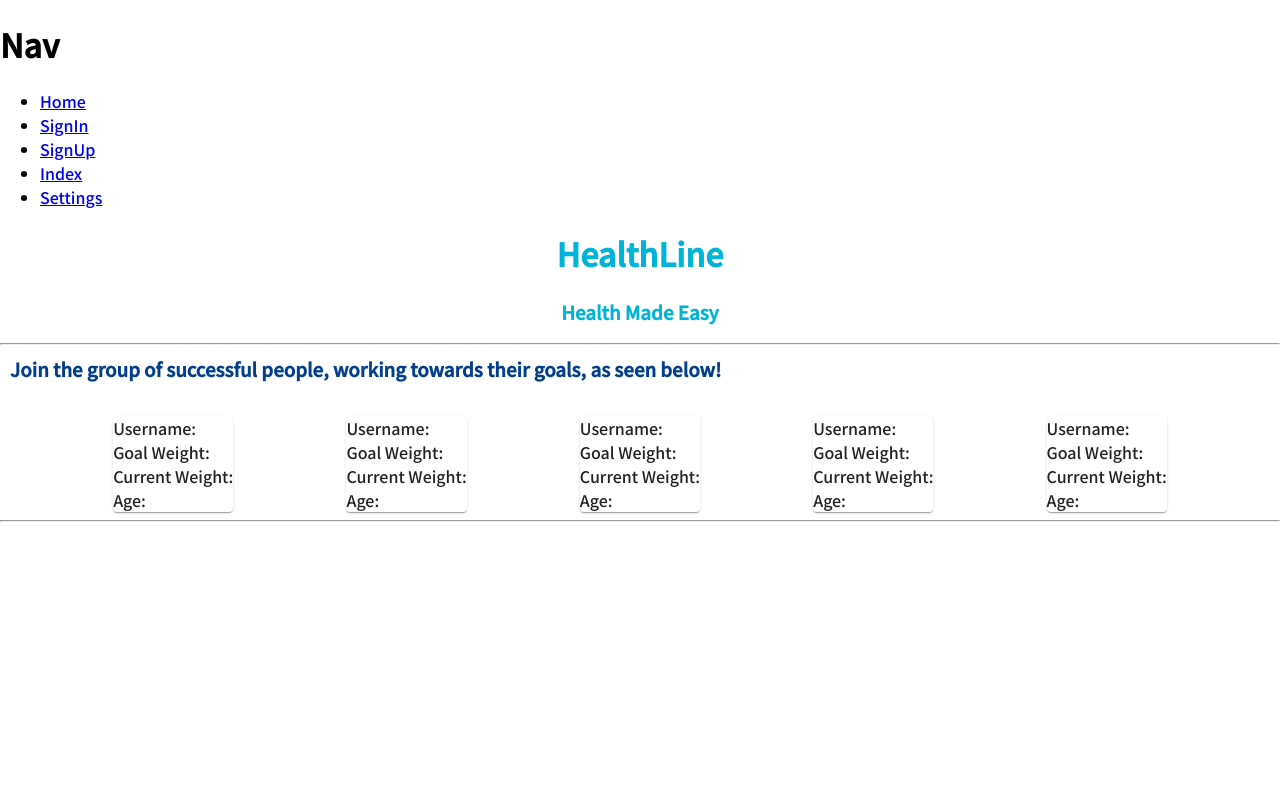
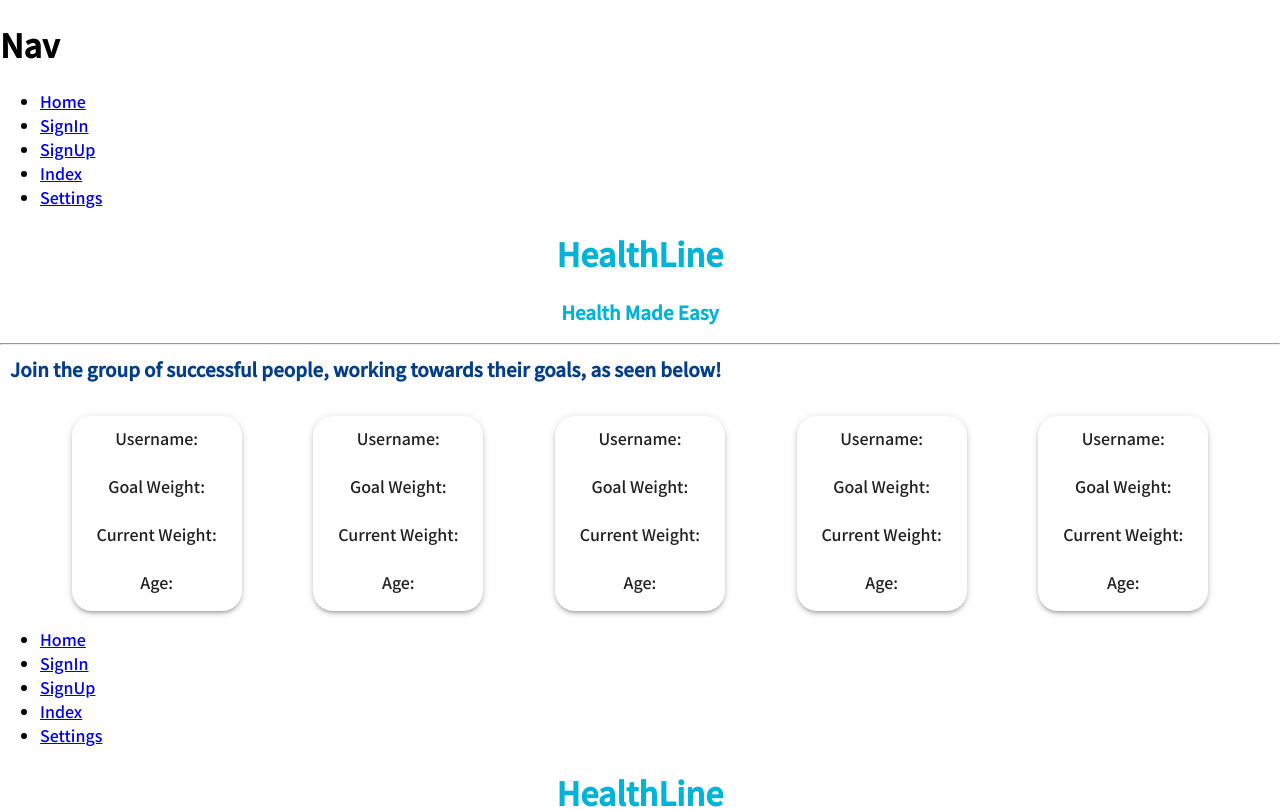
Before and after one commit to mghaby/heartline-react, a React (Create React App) app: page / in a window 1280 px wide. Shown: the top 809 px of the page. Built offline with nearby package versions, Linux system fonts and the light colour scheme.

Commit message:
weightlog styling updated further

```diff
--- a/src/Nav.js
+++ b/src/Nav.js
@@ -1,9 +1,11 @@
 import React from 'react';
+import Routes from './Routes';
 
 function Nav() {
     return(
       <div>
       <h1>Nav</h1>
+      <Routes />
       </div>
     )
 }
--- a/src/WeightLog.js
+++ b/src/WeightLog.js
@@ -4,6 +4,16 @@ import Paper from '@material-ui/core/Paper';
 import Grid from '@material-ui/core/Grid';
 
 // make all text in here black/grey
+
+
+const paperStyles = {
+    backgroundColor: "rgba(0,0,0, 0)",
+    borderRadius: "20px",
+    padding: "10px",
+    width: "150px",
+    textAlign: "center",
+    height: "175px"
+};
 
 const useStyles = makeStyles((theme) => ({
     root: {
@@ -25,53 +35,72 @@ function WeightLog(){
             direction="row"
             justify="space-evenly"
             alignItems="center">
-            <Paper>
+            <Paper elevation={3}
+            style={paperStyles}>
                 Username:
+                <br/>
                 <br/>
                 Goal Weight:
                 <br/>
+                <br/>
                 Current Weight:
+                <br/>
                 <br/>
                 Age:
             </Paper>
-            <Paper>
+            <Paper elevation={3}
+            style={paperStyles}>
                 Username:
+                <br/>
                 <br/>
                 Goal Weight:
                 <br/>
+                <br/>
                 Current Weight:
+                <br/>
                 <br/>
                 Age:
             </Paper>
-            <Paper>
+            <Paper elevation={3}
+            style={paperStyles}>
                 Username:
+                <br/>
                 <br/>
                 Goal Weight:
                 <br/>
+                <br/>
                 Current Weight:
+                <br/>
                 <br/>
                 Age:
             </Paper>
-            <Paper>
+            <Paper elevation={3}
+            style={paperStyles}>
                 Username:
+                <br/>
                 <br/>
                 Goal Weight:
                 <br/>
+                <br/>
                 Current Weight:
+                <br/>
                 <br/>
                 Age:
             </Paper>
-            <Paper>
+            <Paper elevation={3}
+            style={paperStyles}>
                 Username:
+                <br/>
                 <br/>
                 Goal Weight:
                 <br/>
+                <br/>
                 Current Weight:
+                <br/>
                 <br/>
                 Age:
             </Paper>
         </Grid>
-        <hr/>
         </div>
     )
 };
```
Also changed, not shown: 1 other file (tests, documents, lock files or other folders).
